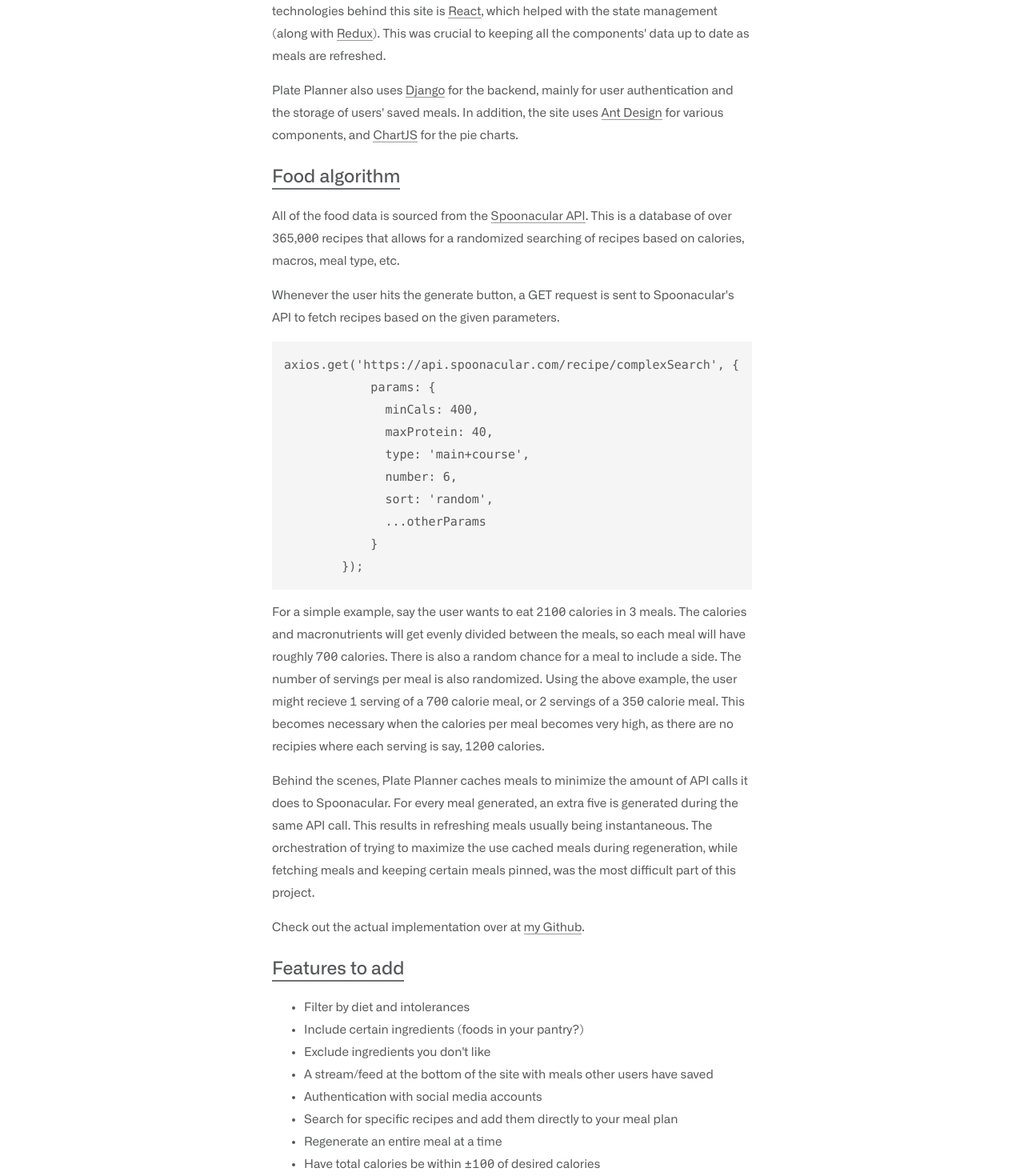
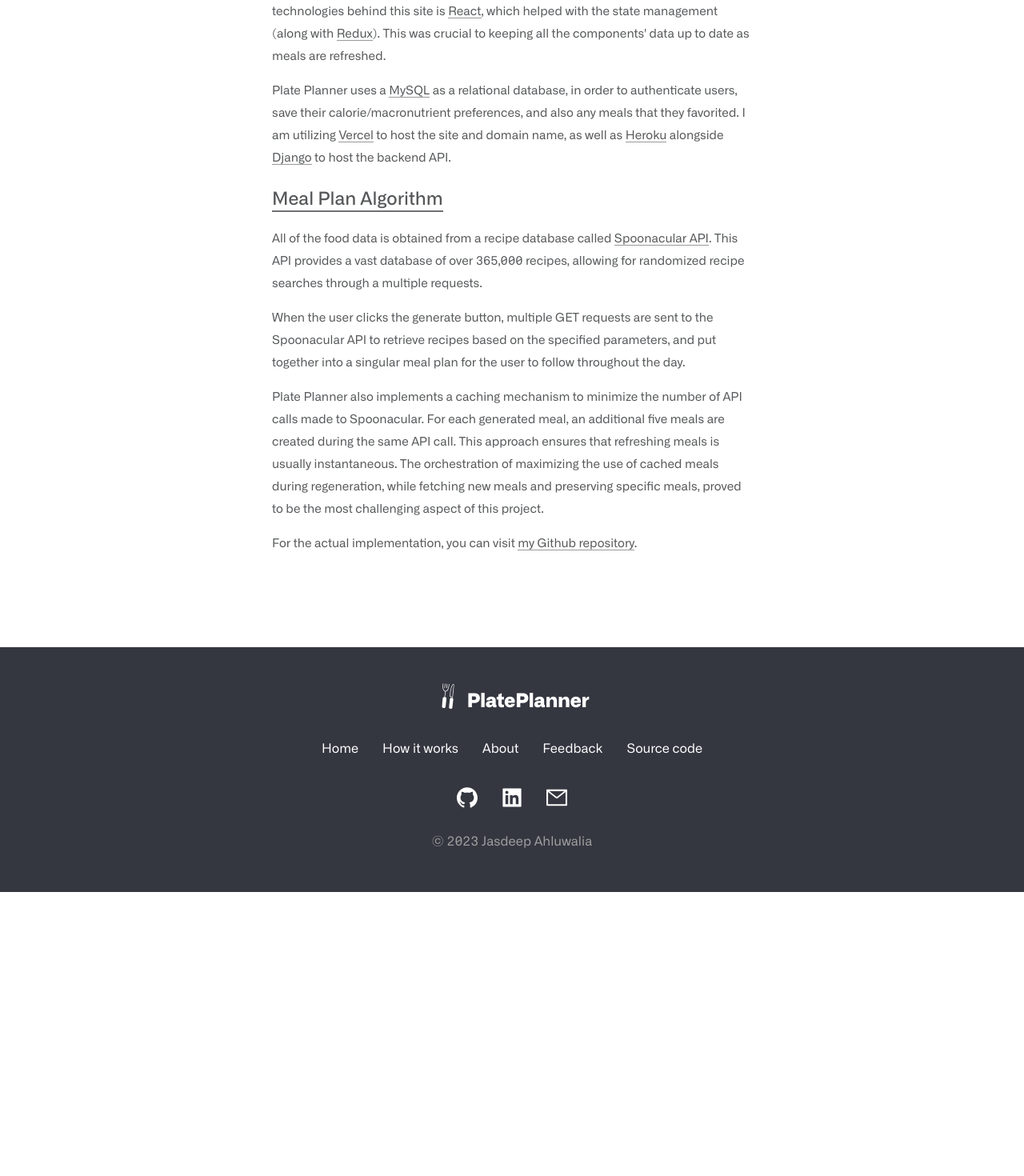
Before and after one commit to ahluwalij/PlatePlanner, a React (Create React App) app in the folder app/frontend/: page /howitworks in a window 1280 px wide. Shown: the part 220-1690 px from the top of the page at 80% size. After the commit the page ends 1335 px from the top, so only its background shows below. Built offline with nearby package versions, Linux system fonts and the light colour scheme.

Commit message:
fix: about/howitworks spacing

```diff
--- a/app/frontend/src/containers/HowItWorks.js
+++ b/app/frontend/src/containers/HowItWorks.js
@@ -1,116 +1,76 @@
-import React, { useEffect } from 'react';
-import Header from './Header';
-import Footer from './Footer';
+import React, { useEffect } from "react";
+import Header from "./Header";
+import Footer from "./Footer";
 
 function HowItWorks(props) {
-
   useEffect(() => {
     // setTimeout(() => Prism.highlightAll(), 0)
-    }, [])
-
+  }, []);
 
   return (
     <>
       <Header {...props} />
-            <div className='hiw'>
-                <div className='hiwBody'>
-                    <h2>
-                        Technologies
-                    </h2>
-                    <div className='space8' />
+      <div className="hiw">
+        <div className="hiwBody">
+          <h2>Tech Stack</h2>
+          <div className="space8" />
           <p>
-                        This website is not just built with Javascript, HTML, and CSS.  One of the main technologies behind this site
-                        is <a href='https://reactjs.org/'>React</a>, which helped with the state management
-                        (along with <a href='https://redux.js.org/'>Redux</a>).
-                        This was crucial to keeping all the components' data up to date as meals are refreshed.
+            This website is not just built with Javascript, HTML, and CSS. One
+            of the main technologies behind this site is{" "}
+            <a href="https://reactjs.org/">React</a>, which helped with the
+            state management (along with{" "}
+            <a href="https://redux.js.org/">Redux</a>). This was crucial to
+            keeping all the components' data up to date as meals are refreshed.
           </p>
           <p>
-                        Plate Planner also uses <a href='https://www.djangoproject.com/'>Django</a> for the backend, mainly for user authentication and
-                        the storage of users' saved meals. In addition, the site uses <a href='https://ant.design/'>Ant Design</a> for various components,
-                        and <a href='https://www.chartjs.org/'>ChartJS</a> for the pie charts.
+            Plate Planner uses a <a href="https://www.mysql.com/">MySQL</a> as a
+            relational database, in order to authenticate users, save their
+            calorie/macronutrient preferences, and also any meals that they
+            favorited. I am utilizing{" "}
+            <a href="https://vercel.com/home">Vercel</a> to host the site and
+            domain name, as well as{" "}
+            <a href="https://www.heroku.com/home?">Heroku</a> alongside
+            <a href="https://www.djangoproject.com/"> Django</a> to host the
+            backend API.
           </p>
-                    <div className='space8' />
-                    <h2>
-                        Food algorithm
-                    </h2>
-                    <div className='space8' />
+
+          <div className="space8" />
+          <h2>Meal Plan Algorithm</h2>
+          <div className="space8" />
           <p>
-                        All of the food data is sourced from the <a href='https://spoonacular.com/food-api'>Spoonacular API</a>. This is a database
-                        of over 365,000 recipes that allows for a randomized searching of recipes based on calories, macros, meal type, etc.
+            All of the food data is obtained from a recipe database called{" "}
+            <a href="https://spoonacular.com/food-api">Spoonacular API</a>. This
+            API provides a vast database of over 365,000 recipes, allowing for
+            randomized recipe searches through a multiple requests.
           </p>
           <p>
-                        Whenever the user hits the generate button, a GET request is sent to Spoonacular's API to fetch recipes based on the given parameters.
-                    </p>
-                    <div className='hiwCode'>
-                        <pre className='hiwPreCode'>
-                            <code>
-                                {"axios.get('https://api.spoonacular.com/recipe/complexSearch', {"}<br />
-                                {"            params: {"}<br />
-                                {"              minCals: 400,"}<br />
-                                {"              maxProtein: 40,"}<br />
-                                {"              type: 'main+course',"}<br />
-                                {"              number: 6,"}<br />
-                                {"              sort: 'random',"}<br />
-                                {"              ...otherParams"}<br />
-                                {"            }"}<br />
-                                {"        });"}<br />
-                            </code>
-                        </pre>
-                    </div>
-                    <p>
-                        For a simple example, say the user wants to eat 2100 calories in 3 meals. The calories and macronutrients will get evenly divided between
-                        the meals, so each meal will have roughly 700 calories. There is also a random chance for a meal to include a side. The number of
-                        servings per meal is also randomized.  Using the above example, the user might recieve 1 serving of a 700 calorie meal, or 2 servings
-                        of a 350 calorie meal.  This becomes necessary when the calories per meal becomes very high, as there are no recipies where each serving
-                        is say, 1200 calories.
+            When the user clicks the generate button, multiple GET requests are
+            sent to the Spoonacular API to retrieve recipes based on the
+            specified parameters, and put together into a singular meal plan for
+            the user to follow throughout the day.
           </p>
           <p>
-                        Behind the scenes, Plate Planner caches meals to minimize the amount of API calls it does to Spoonacular.  For every meal generated,
-                        an extra five is generated during the same API call.  This results in refreshing meals usually being instantaneous.  The
-                        orchestration of trying to maximize the use cached meals during regeneration, while fetching meals and keeping certain meals pinned, was
-                        the most difficult part of this project.
+            Plate Planner also implements a caching mechanism to minimize the
+            number of API calls made to Spoonacular. For each generated meal, an
+            additional five meals are created during the same API call. This
+            approach ensures that refreshing meals is usually instantaneous. The
+            orchestration of maximizing the use of cached meals during
+            regeneration, while fetching new meals and preserving specific
+            meals, proved to be the most challenging aspect of this project.
           </p>
           <p>
-                        Check out the actual implementation over at <a href='https://github.com/ahluwalij/plateplanner-meal-generator'>my Github</a>.
+            For the actual implementation, you can visit{" "}
+            <a href="https://github.com/ahluwalij/plateplanner-meal-generator">
+              my Github repository
+            </a>
+            .
           </p>
-                    <div className='space8' />
-                    <h2>
-                        Features to add
-                    </h2>
-                    <div className='space8' />
-                    <ul>
-                        <li>
-                            Filter by diet and intolerances
-                        </li>
-                        <li>
-                            Include certain ingredients (foods in your pantry?)
-                        </li>
-                        <li>
-                            Exclude ingredients you don't like
-                        </li>
-                        <li>
-                            A stream/feed at the bottom of the site with meals other users have saved
-                        </li>
-                        <li>
-                            Authentication with social media accounts
-                        </li>
-                        <li>
-                            Search for specific recipes and add them directly to your meal plan
-                        </li>
-                        <li>
-                            Regenerate an entire meal at a time
-                        </li>
-                        <li>
-                            Have total calories be within ±100 of desired calories
-                        </li>
-                    </ul>
         </div>
       </div>
-            <div style={{ height: '100px' }} />
+      <div style={{ height: "100px" }} />
       <Footer />
     </>
-    )
+  );
 }
 
-
 export default HowItWorks;
```
Also changed, not shown: app/frontend/src/containers/About.js (+69 -67 lines). Lines whose indentation alone changed are shown as unchanged.
